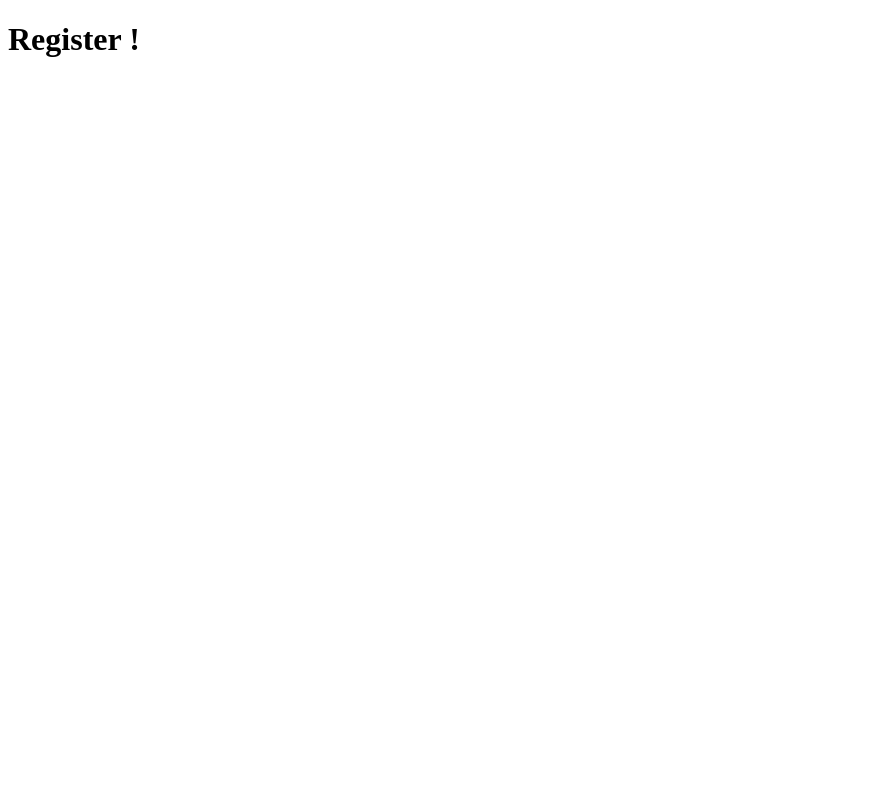
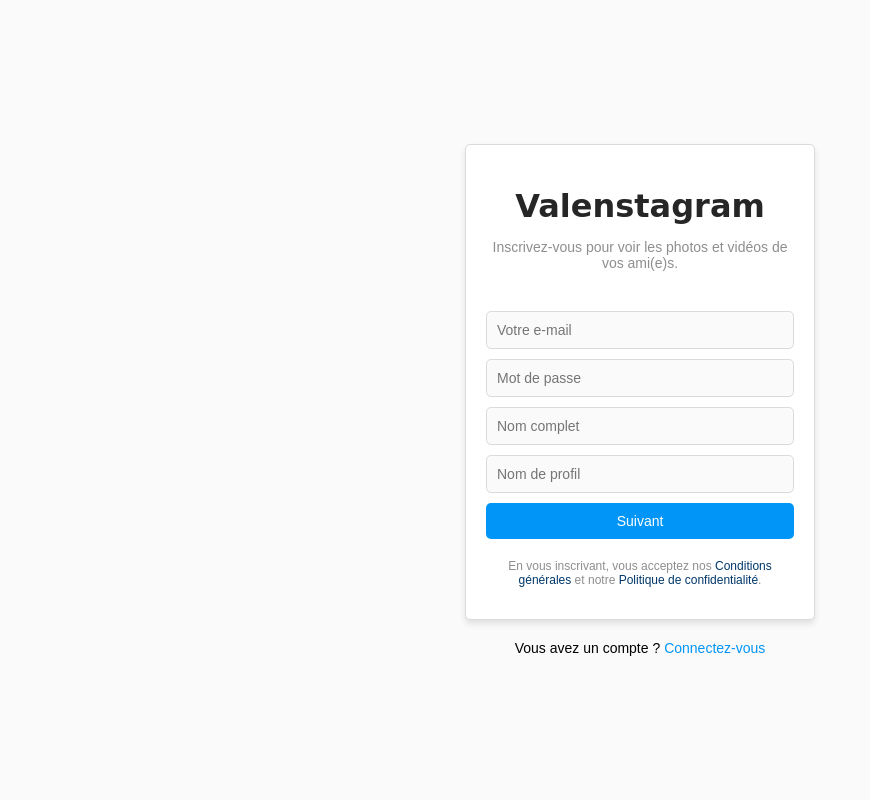
Before and after one commit to evanhgs/val-webapp, a Flask app: page /auth/ in a window 1280 px wide. Before the commit the part shown is almost empty. Shown: the whole page, without its empty margins (0-870 px from the left). Run offline with Flask 3, Linux system fonts and the light colour scheme.

Commit message:
🎨: adding first templates

```diff
--- /dev/null
+++ b/static/css/register.css
@@ -0,0 +1,144 @@
+body {
+    font-family: Arial, sans-serif;
+    background-color: #fafafa;
+    margin: 0;
+    display: flex;
+    justify-content: center;
+    align-items: center;
+    height: 100vh;
+}
+
+.container {
+    width: 350px;
+    text-align: center;
+}
+
+.form-container {
+    background: #fff;
+    border: 1px solid #dbdbdb;
+    padding: 20px;
+    border-radius: 5px;
+    box-shadow: 0 4px 6px rgba(0, 0, 0, 0.1);
+}
+
+.logo {
+    font-family: 'Pacifico', cursive;
+    font-size: 32px;
+    color: #262626;
+    margin-bottom: 10px;
+}
+
+.subtitle {
+    color: #8e8e8e;
+    font-size: 14px;
+    margin-bottom: 20px;
+}
+
+.facebook-button {
+    background-color: #1877f2;
+    color: white;
+    border: none;
+    border-radius: 5px;
+    padding: 10px 20px;
+    font-size: 14px;
+    cursor: pointer;
+    margin-bottom: 20px;
+}
+
+.facebook-button:hover {
+    background-color: #165eab;
+}
+
+.divider {
+    display: flex;
+    align-items: center;
+    margin: 20px 0;
+    font-size: 12px;
+    color: #8e8e8e;
+}
+
+.divider span {
+    flex: 1;
+    text-align: center;
+    position: relative;
+}
+
+.divider span::before,
+.divider span::after {
+    content: '';
+    flex: 1;
+    height: 1px;
+    background: #dbdbdb;
+    position: absolute;
+    top: 50%;
+}
+
+.divider span::before {
+    left: -50%;
+}
+
+.divider span::after {
+    right: -50%;
+}
+
+form {
+    display: flex;
+    flex-direction: column;
+}
+
+form input {
+    margin-bottom: 10px;
+    padding: 10px;
+    font-size: 14px;
+    border: 1px solid #dbdbdb;
+    border-radius: 5px;
+    background-color: #fafafa;
+}
+
+form input:focus {
+    outline: none;
+    border-color: #a8a8a8;
+}
+
+.submit-button {
+    background-color: #0095f6;
+    color: white;
+    border: none;
+    border-radius: 5px;
+    padding: 10px;
+    font-size: 14px;
+    cursor: pointer;
+}
+
+.submit-button:hover {
+    background-color: #007ac1;
+}
+
+.terms {
+    font-size: 12px;
+    color: #8e8e8e;
+    margin-top: 20px;
+}
+
+.terms a {
+    color: #00376b;
+    text-decoration: none;
+}
+
+.terms a:hover {
+    text-decoration: underline;
+}
+
+.login-link {
+    margin-top: 20px;
+    font-size: 14px;
+}
+
+.login-link a {
+    color: #0095f6;
+    text-decoration: none;
+}
+
+.login-link a:hover {
+    text-decoration: underline;
+}
--- a/templates/register.html
+++ b/templates/register.html
@@ -1,12 +1,34 @@
 <!DOCTYPE html>
 <html lang="en">
     <head>
-        <meta charset="UTF-8" />
+        <meta charset="UTF-8"/>
         <meta name="viewport" content="width=device-width, initial-scale=1.0" />
         <title>{% block title %}Register{% endblock %}</title>
+
+        <link rel="stylesheet" href="{{ url_for('static', filename='css/register.css') }}" />
     </head>
 
 <body>
-    <h1>Register !</h1>
+    <div class="container">
+        <div class="form-container">
+            <h1 class="logo">Valenstagram</h1>
+            <p class="subtitle">Inscrivez-vous pour voir les photos et vidéos de vos ami(e)s.</p>
+            <div class="divider">
+            </div>
+            <form action="/register" method="POST">
+                <input type="text" name="email_or_phone" placeholder="Votre e-mail" required>
+                <input type="password" name="password" placeholder="Mot de passe" required>
+                <input type="text" name="full_name" placeholder="Nom complet" required>
+                <input type="text" name="username" placeholder="Nom de profil" required>
+                <button type="submit" class="submit-button">Suivant</button>
+            </form>
+            <p class="terms">
+                En vous inscrivant, vous acceptez nos <a href="#">Conditions générales</a> et notre <a href="#">Politique de confidentialité</a>.
+            </p>
+        </div>
+        <div class="login-link">
+            Vous avez un compte ? <a href="/auth/login">Connectez-vous</a>
+        </div>
+    </div>
 </body>
 </html>
```
